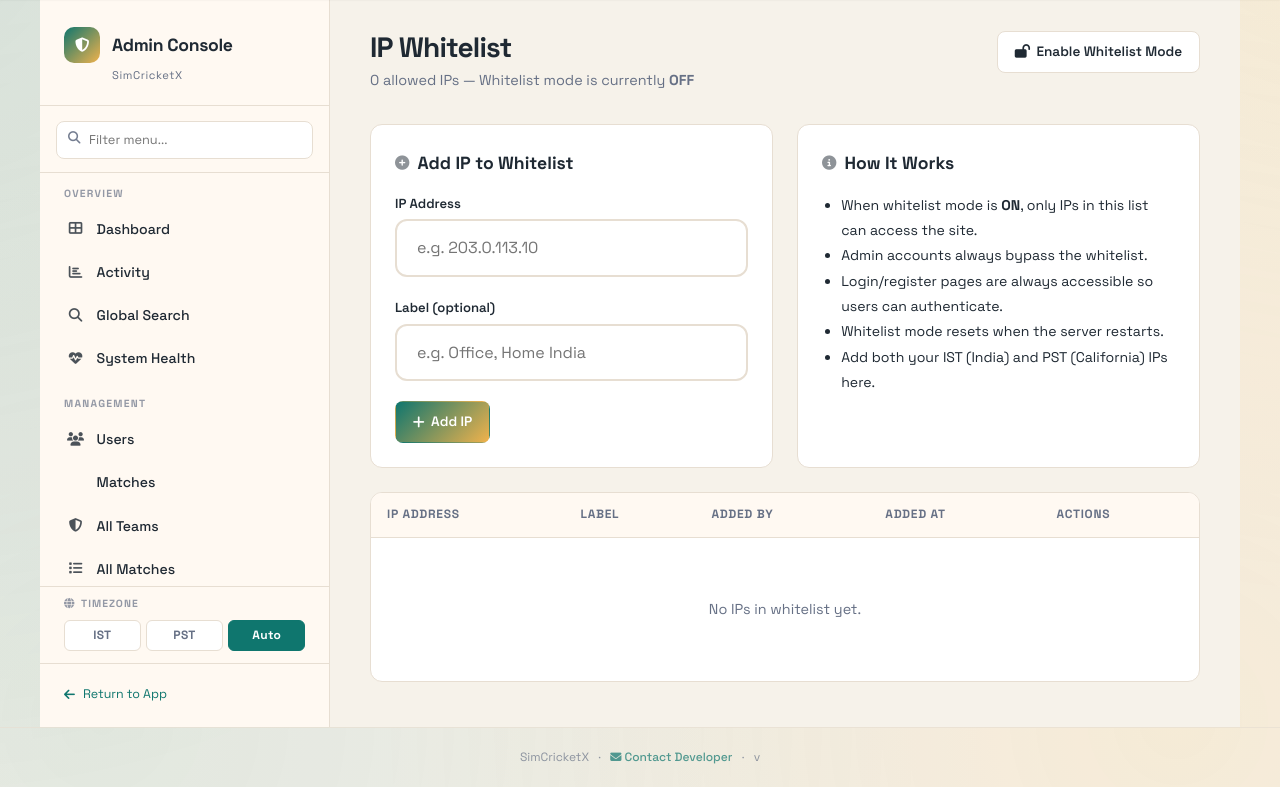
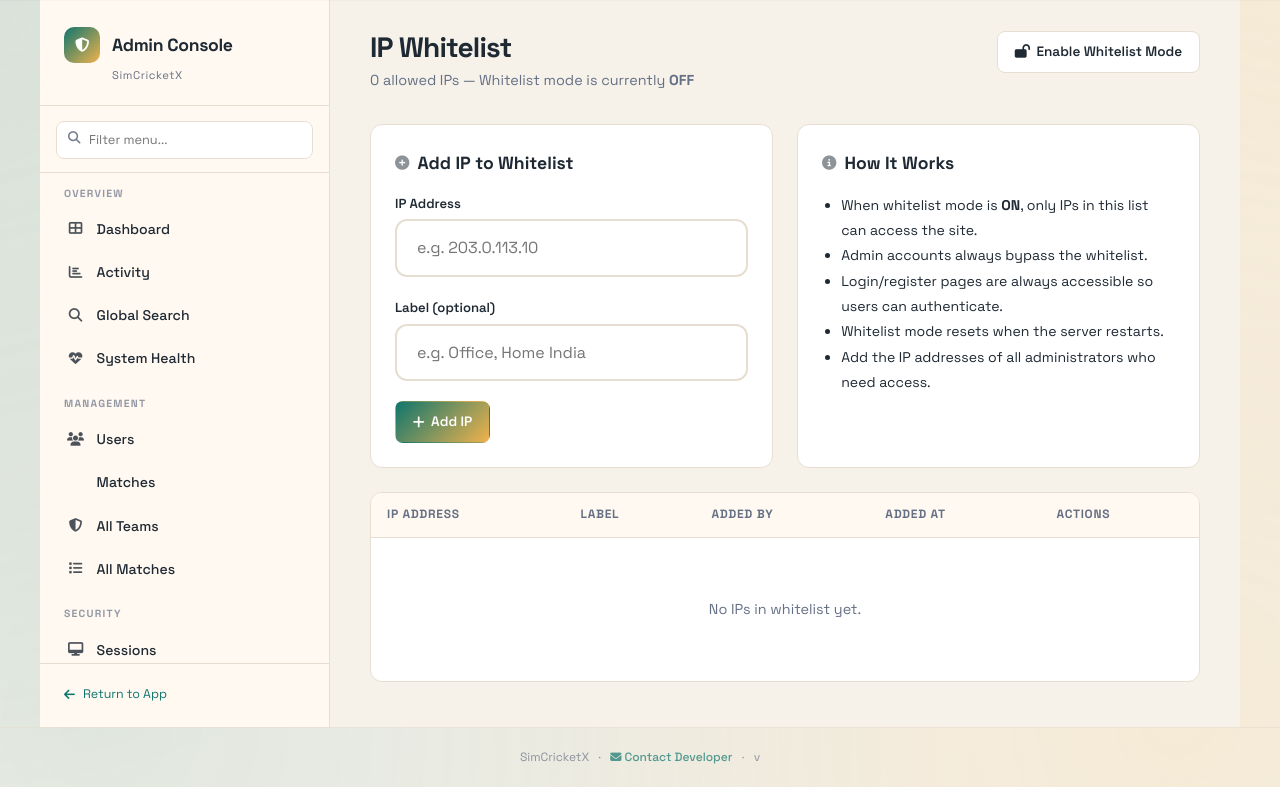
Before and after one commit to Manishrdy/SimCricketX, a Python web app: template templates/admin/ip_whitelist.html in a window 1280 px wide. Shown: the part 73-860 px from the top of the page. Run offline with Jinja, Linux system fonts and the light colour scheme; the template is opened without the code that fills it, so the values that code supplies are empty.

Commit message:
admin module bug fixes

```diff
--- a/scripts/fix_db_schema.py
+++ b/scripts/fix_db_schema.py
@@ -102,6 +102,7 @@ def ensure_schema(engine, db_obj=None):
         "tournament_player_stats_cache", "admin_audit_log",
         "match_partnerships", "failed_login_attempts",
         "blocked_ips", "active_sessions", "site_counters",
+        "login_history", "ip_whitelist",
     )
     missing = [t for t in all_required_tables if t not in tables]
     if missing and db_obj is not None:
@@ -109,6 +110,7 @@ def ensure_schema(engine, db_obj=None):
         from database.models import (  # noqa: F401
             TournamentPlayerStatsCache, AdminAuditLog, MatchPartnership,
             FailedLoginAttempt, BlockedIP, ActiveSession, SiteCounter,
+            LoginHistory, IPWhitelistEntry,
         )
         db_obj.create_all()
 
--- a/templates/admin/ip_whitelist.html
+++ b/templates/admin/ip_whitelist.html
@@ -46,7 +46,7 @@
             <li>Admin accounts always bypass the whitelist.</li>
             <li>Login/register pages are always accessible so users can authenticate.</li>
             <li>Whitelist mode resets when the server restarts.</li>
-            <li>Add both your IST (India) and PST (California) IPs here.</li>
+            <li>Add the IP addresses of all administrators who need access.</li>
         </ul>
     </div>
 </div>
--- a/templates/admin/layout.html
+++ b/templates/admin/layout.html
@@ -199,54 +199,6 @@
         opacity: 0.8;
     }
 
-    /* Timezone switcher */
-    .tz-widget {
-        padding: 0.6rem 1.5rem 0.75rem;
-        border-top: 1px solid var(--card-border);
-    }
-
-    .tz-widget-label {
-        font-size: 0.65rem;
-        font-weight: 700;
-        text-transform: uppercase;
-        letter-spacing: 0.1em;
-        color: var(--fg-secondary);
-        opacity: 0.7;
-        margin-bottom: 0.45rem;
-        display: flex;
-        align-items: center;
-        gap: 0.35rem;
-    }
-
-    .tz-btns {
-        display: flex;
-        gap: 0.35rem;
-    }
-
-    .tz-btn {
-        flex: 1;
-        padding: 0.3rem 0;
-        font-size: 0.75rem;
-        font-weight: 700;
-        border: 1px solid var(--card-border);
-        border-radius: 6px;
-        background: var(--card-bg);
-        color: var(--fg-secondary);
-        cursor: pointer;
-        transition: all 0.15s ease;
-        letter-spacing: 0.03em;
-    }
-
-    .tz-btn:hover {
-        border-color: var(--accent);
-        color: var(--accent);
-    }
-
-    .tz-btn.tz-active {
-        background: var(--accent);
-        border-color: var(--accent);
-        color: white;
-    }
 
     /* --- Main Content Area --- */
     .admin-content {
@@ -962,16 +914,7 @@
             </div>
         </nav>
 
-        <div class="tz-widget">
-            <div class="tz-widget-label"><i class="fas fa-globe"></i> Timezone</div>
-            <div class="tz-btns">
-                <button class="tz-btn" data-tz="IST" title="India Standard Time (UTC+5:30)">IST</button>
-                <button class="tz-btn" data-tz="PST" title="US Pacific Time (UTC−8/−7)">PST</button>
-                <button class="tz-btn" data-tz="auto" title="Use your browser's local timezone">Auto</button>
-            </div>
-        </div>
-
-        <div class="admin-sidebar-footer">
+<div class="admin-sidebar-footer">
             <a href="{{ url_for('home') }}"><i class="fas fa-arrow-left"></i> Return to App</a>
         </div>
     </aside>
@@ -1027,56 +970,35 @@
 
     setupAdminNavFilter();
 
-    // ── Timezone conversion ───────────────────────────────────────────────────
-    const TZ_MAP = {
-        IST:  'Asia/Kolkata',
-        PST:  'America/Los_Angeles',
-        auto: Intl.DateTimeFormat().resolvedOptions().timeZone,
-    };
-    const TZ_LABEL = { IST: ' IST', PST: ' PT', auto: '' };
+    // ── Timezone conversion (always uses browser local timezone) ─────────────
+    const AUTO_TZ = Intl.DateTimeFormat().resolvedOptions().timeZone;
 
-    function formatUtcTime(isoStr, tzKey) {
+    function formatUtcTime(isoStr) {
         try {
-            const tz = TZ_MAP[tzKey] || TZ_MAP.auto;
             const d = new Date(isoStr);
             if (isNaN(d.getTime())) return isoStr;
             const parts = new Intl.DateTimeFormat('en-CA', {
-                timeZone: tz,
+                timeZone: AUTO_TZ,
                 year: 'numeric', month: '2-digit', day: '2-digit',
                 hour: '2-digit', minute: '2-digit', second: '2-digit',
                 hour12: false,
             }).formatToParts(d);
             const p = {};
             parts.forEach(({ type, value }) => p[type] = value);
-            const label = TZ_LABEL[tzKey] ?? '';
-            // Always compute both, show seconds only when data-seconds attr present
-            return { full: `${p.year}-${p.month}-${p.day} ${p.hour}:${p.minute}:${p.second}${label}`,
-                     short: `${p.year}-${p.month}-${p.day} ${p.hour}:${p.minute}${label}` };
+            return { full: `${p.year}-${p.month}-${p.day} ${p.hour}:${p.minute}:${p.second}`,
+                     short: `${p.year}-${p.month}-${p.day} ${p.hour}:${p.minute}` };
         } catch (e) {
             return null;
         }
     }
 
-    function applyAdminTz(tzKey) {
+    document.addEventListener('DOMContentLoaded', () => {
         document.querySelectorAll('time.utc-time').forEach(el => {
             const iso = el.getAttribute('datetime');
             if (!iso) return;
-            const formatted = formatUtcTime(iso, tzKey);
+            const formatted = formatUtcTime(iso);
             if (!formatted) return;
             el.textContent = el.hasAttribute('data-seconds') ? formatted.full : formatted.short;
-        });
-        document.querySelectorAll('.tz-btn').forEach(btn => {
-            btn.classList.toggle('tz-active', btn.dataset.tz === tzKey);
-        });
-        try { localStorage.setItem('adminTzPref', tzKey); } catch (e) {}
-    }
-
-    document.addEventListener('DOMContentLoaded', () => {
-        let saved = 'auto';
-        try { saved = localStorage.getItem('adminTzPref') || 'auto'; } catch (e) {}
-        applyAdminTz(saved);
-        document.querySelectorAll('.tz-btn').forEach(btn => {
-            btn.addEventListener('click', () => applyAdminTz(btn.dataset.tz));
         });
     });
     // ─────────────────────────────────────────────────────────────────────────
```
Also changed, not shown: migrate.py (+32 -0 lines).
